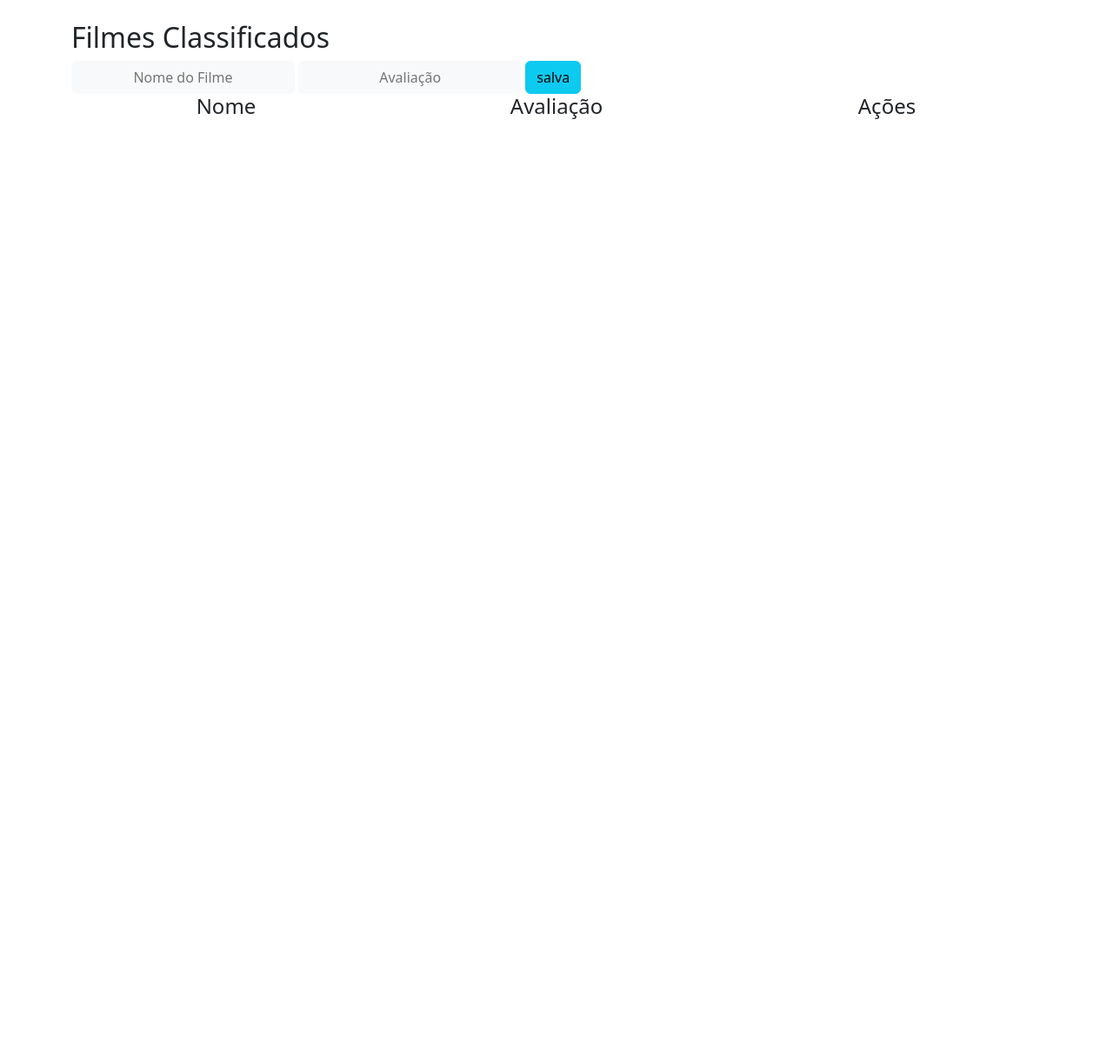
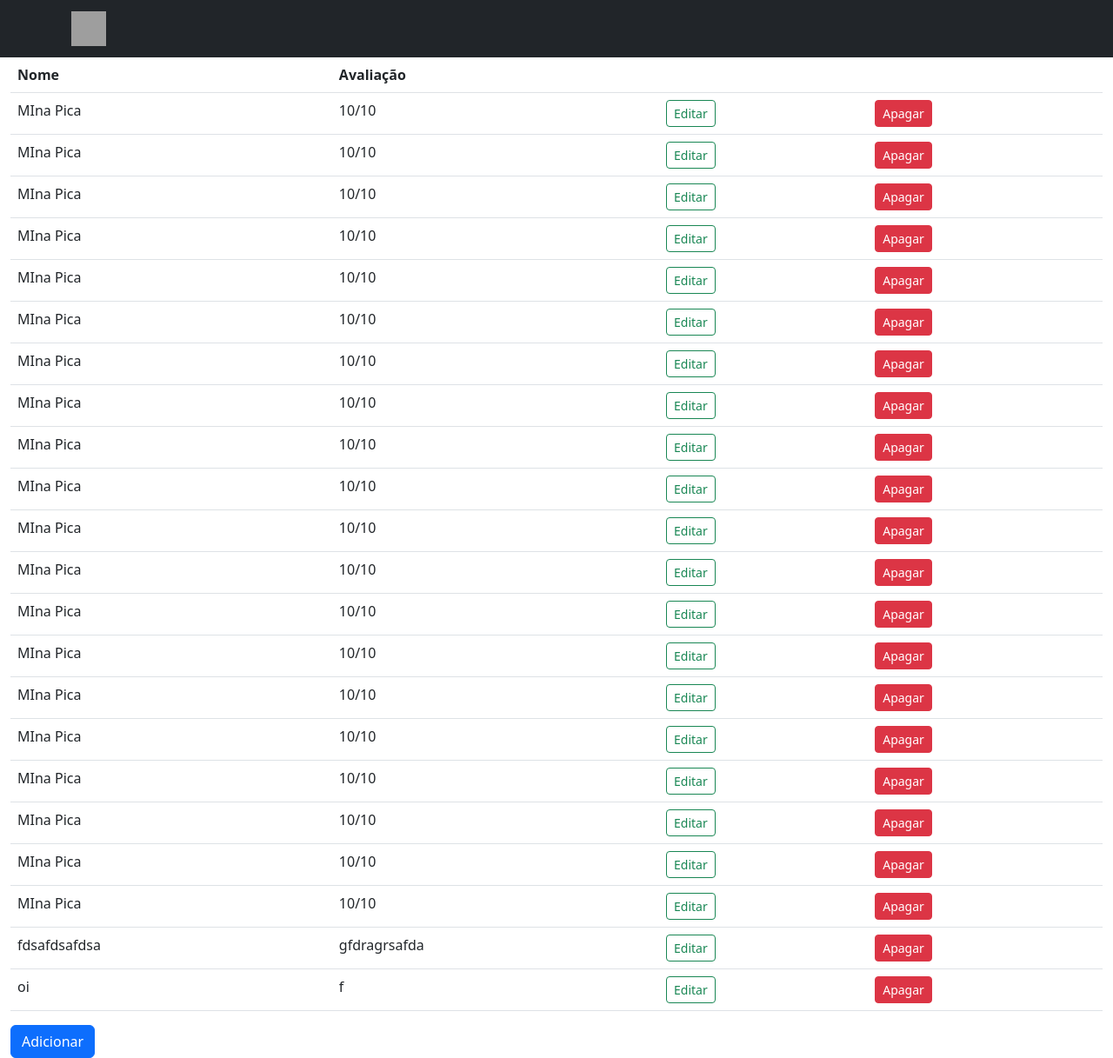
Before and after one commit to fabilasquinha/todolist, a Flask app: page / in a window 1280 px wide. Shown: the whole page at 87% size. Before the commit the page ends 137 px from the top, so only its background shows below. Run offline with Flask 2, Linux system fonts and the light colour scheme; grey boxes are pictures that could not be loaded.

Commit message:
Modificando e ajustes

```diff
--- a/templates/home.html
+++ b/templates/home.html
@@ -1,57 +1,53 @@
 <!DOCTYPE html>
-<html lang="pt-br">
+<html lang="en">
+
 <head>
-<link href="https://cdn.jsdelivr.net/npm/bootstrap@5.2.2/dist/css/bootstrap.min.css" rel="stylesheet" integrity="sha384-Zenh87qX5JnK2Jl0vWa8Ck2rdkQ2Bzep5IDxbcnCeuOxjzrPF/et3URy9Bv1WTRi" crossorigin="anonymous">
-    <title>Filmes</title>
+    <!-- html stuff -->
+    <meta charset="UTF-8">
+    <meta http-equiv="X-UA-Compatible" content="IE=edge">
+    <meta name="viewport" content="width=device-width, initial-scale=1.0">
+    <!-- bootstrap stuff -->
+    <link href="https://cdn.jsdelivr.net/npm/bootstrap@5.2.0-beta1/dist/css/bootstrap.min.css" rel="stylesheet" integrity="sha384-0evHe/X+R7YkIZDRvuzKMRqM+OrBnVFBL6DOitfPri4tjfHxaWutUpFmBp4vmVor" crossorigin="anonymous">
+    <!-- css stuff -->
+    <link rel= "stylesheet" type= "text/css" href= "{{ url_for('static',filename='styles/index.css') }}">
+    <title>Main</title>
 </head>
+
 <body>
-    </br>
-    <div class="container">
-        <div class="table-wrapper">
-            <div class="table-title">
-                <div class="row">
-                    <div class="col-sm-6">
-						<h2>Filmes Classificados </h2>
-					</div>
+    <nav class="navbar navbar-dark bg-dark">
+        <div class="container">
+          <a class="navbar-brand" href="#">
+            <img src="https://mpng.subpng.com/20180328/tse/kisspng-money-bag-computer-icons-coin-tax-market-5abbb0febf56f2.7630683415222499827837.jpg" alt="" width="40" height="40">
+          </a>
 
-    <form class="container" action="create" method="POST">
-        <input name="name" class="btn btn-light" placeholder="Nome do Filme" required>
-        <input name="avaliacao" class="btn btn-light" placeholder="Avaliação" required>
-        <button  class="btn btn-info" data-toggle="modal"><span>salva</span></button>
-    </form>
-    <!--colunas para separar cada função-->
-    <div class="container text-center">
-        <div class="row">
-            <div class="col">
-                <h4>Nome</h4>
-            </div>
-            <div class="col order-5">
-                <h4>Ações</h4>
-            </div>
-            <div class="col order-1">
-                <h4> Avaliação </h4>
-            </div>
         </div>
-        {% for dado in dados: %}
-            <div class="row">
-                <div class = 'col'>
-                    {{dado['name']}}
-                </div>
-                <div class = 'col'>
-                    {{dado['avaliacao']}}
-                </div>
-                <div class = 'col' action="delete" methods="DELETE">
-                    <button class="btn btn-danger" href="/delete/{{dado['Id']}}"><svg xmlns="http://www.w3.org/2000/svg" width="16" height="16" fill="currentColor" class="bi bi-trash-fill" viewBox="0 0 16 16">
-                        <path d="M2.5 1a1 1 0 0 0-1 1v1a1 1 0 0 0 1 1H3v9a2 2 0 0 0 2 2h6a2 2 0 0 0 2-2V4h.5a1 1 0 0 0 1-1V2a1 1 0 0 0-1-1H10a1 1 0 0 0-1-1H7a1 1 0 0 0-1 1H2.5zm3 4a.5.5 0 0 1 .5.5v7a.5.5 0 0 1-1 0v-7a.5.5 0 0 1 .5-.5zM8 5a.5.5 0 0 1 .5.5v7a.5.5 0 0 1-1 0v-7A.5.5 0 0 1 8 5zm3 .5v7a.5.5 0 0 1-1 0v-7a.5.5 0 0 1 1 0z"/>
-                      </svg></button>
-                    <button class="btn btn-primary" href="/edit/{{dado['Id']}}/{{dado['name']}}/{{dado['avaliacao']}}"><svg xmlns="http://www.w3.org/2000/svg" width="16" height="16" fill="currentColor" class="bi bi-brush-fill" viewBox="0 0 16 16">
-                        <path d="M15.825.12a.5.5 0 0 1 .132.584c-1.53 3.43-4.743 8.17-7.095 10.64a6.067 6.067 0 0 1-2.373 1.534c-.018.227-.06.538-.16.868-.201.659-.667 1.479-1.708 1.74a8.118 8.118 0 0 1-3.078.132 3.659 3.659 0 0 1-.562-.135 1.382 1.382 0 0 1-.466-.247.714.714 0 0 1-.204-.288.622.622 0 0 1 .004-.443c.095-.245.316-.38.461-.452.394-.197.625-.453.867-.826.095-.144.184-.297.287-.472l.117-.198c.151-.255.326-.54.546-.848.528-.739 1.201-.925 1.746-.896.126.007.243.025.348.048.062-.172.142-.38.238-.608.261-.619.658-1.419 1.187-2.069 2.176-2.67 6.18-6.206 9.117-8.104a.5.5 0 0 1 .596.04z"/>
-                      </svg></button>
+      </nav>
 
-                </div>
-            </div>
-        {% endfor %}
+    <div class="container-fluid">
+        <table class="table table-hover">
+            <tr>
+                <th>Nome</th>
+                <th>Avaliação</th>
+                <th>&nbsp;</th>
+                <th>&nbsp;</th>
+            </tr>
+
+            {% for filme in filmes %}
+            <tr>
+
+                <td>{{filme['name']}}</td>
+                <td>{{filme['avaliacao']}}</td>
+                <td><a href="/saveedit/{{filme['id']}}/{{filme['name']}}/{{filme['avaliacao']}}" class="btn btn-sm btn-outline-success">Editar</a></td>
+                <td><a href="/delete/{{filme['id']}}" class="btn btn-sm btn-danger">Apagar</a></td>
+            </tr>
+            {% endfor %}
+
+        </table>
+
+        <a href="/create" class="btn btn-primary">Adicionar</a>
+
     </div>
 
 </body>
+
 </html>
```
